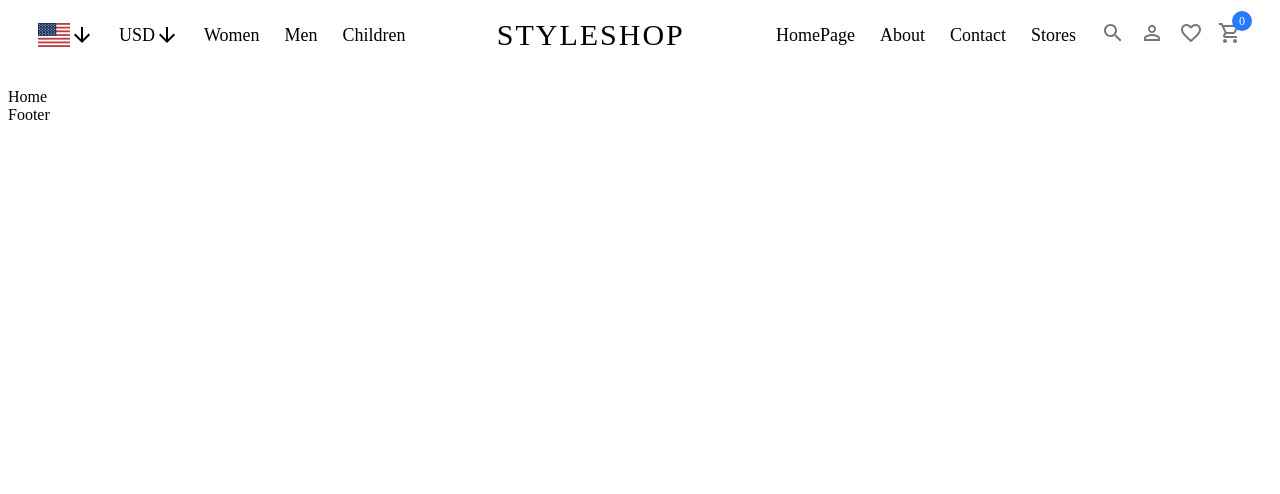
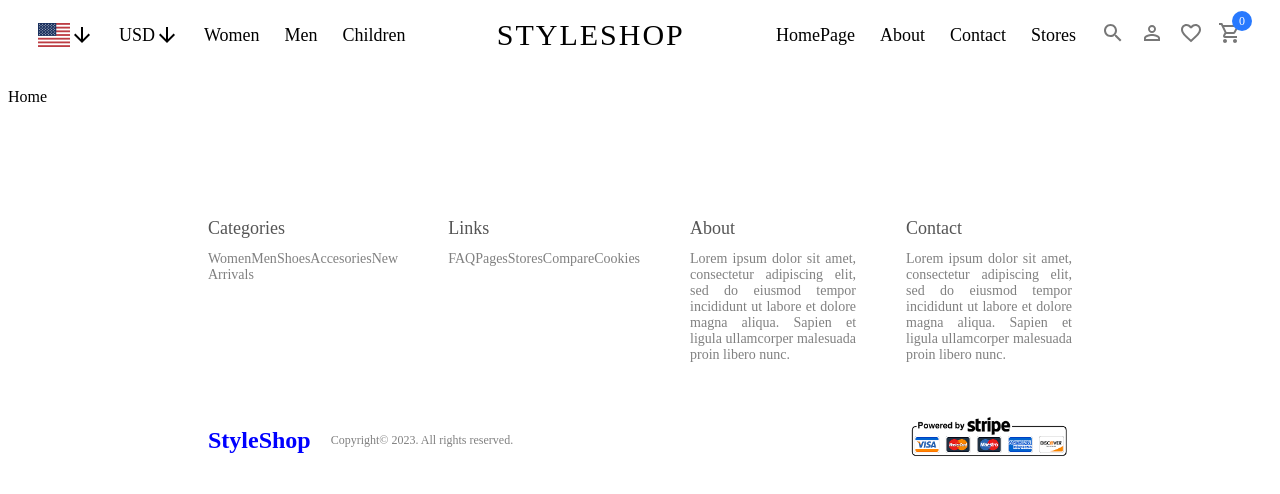
Before and after one commit to Dhiggins94/styleshop, a React (Create React App) app in the folder client/styleshop/: page / in a window 1280 px wide. Shown: the top 494 px of the page. Built offline with nearby package versions, Linux system fonts and the light colour scheme.

Commit message:
finished footer, starting homepage slider

```diff
--- a/client/styleshop/src/components/Footer/Footer.jsx
+++ b/client/styleshop/src/components/Footer/Footer.jsx
@@ -1,9 +1,55 @@
-import React from 'react'
-
+import React from "react";
+import "./footer.scss"
 const Footer = () => {
   return (
-    <div>Footer</div>
-  )
-}
+    <div className="footer">
+      <div className="top">
+        <div className="item">
+          <h1>Categories</h1>
+          <span>Women</span>
+          <span>Men</span>
+          <span>Shoes</span>
+          <span>Accesories</span>
+          <span>New Arrivals</span>
+        </div>
+        <div className="item">
+          <h1>Links</h1>
+          <span>FAQ</span>
+          <span>Pages</span>
+          <span>Stores</span>
+          <span>Compare</span>
+          <span>Cookies</span>
+        </div>
+        <div className="item">
+          <h1>About</h1>
+          <span>
+            Lorem ipsum dolor sit amet, consectetur adipiscing elit, sed do
+            eiusmod tempor incididunt ut labore et dolore magna aliqua. Sapien
+            et ligula ullamcorper malesuada proin libero nunc.
+          </span>
+        </div>
+        <div className="item">
+          <h1>Contact</h1>
+          <span>
+            Lorem ipsum dolor sit amet, consectetur adipiscing elit, sed do
+            eiusmod tempor incididunt ut labore et dolore magna aliqua. Sapien
+            et ligula ullamcorper malesuada proin libero nunc.
+          </span>
+        </div>
+      </div>
+      <div className="bottom">
+        <div className="left">
+          <span className="logo">StyleShop</span>
+          <span className="copyright">
+            Copyright© 2023. All rights reserved.
+          </span>
+        </div>
+        <div className="right">
+          <img src="/img/payments.png" alt="" />
+        </div>
+      </div>
+    </div>
+  );
+};
 
-export default Footer
+export default Footer;
--- /dev/null
+++ b/client/styleshop/src/components/Footer/footer.scss
@@ -0,0 +1,56 @@
+.footer{
+  margin: 100px 200px 20px 200px;
+
+  .top{
+    display: flex;
+    gap:50px;
+
+    .item{
+      flex: 1;
+      flex-direction: column;
+      gap: 10px;
+      text-align: justify;
+      font-size: 14px;
+
+    h1{
+      font-size: 18px;
+      font-weight: 500;
+      color: #555;
+    }
+    span{
+      color: gray;
+    }
+    }
+
+
+  }
+  .bottom{
+
+    display: flex;
+    align-items: center;
+    justify-content: space-between;
+    margin-top: 50px;
+
+    .left{
+      display: flex;
+      align-items: center;
+
+      .logo{
+        color: blue;
+        font-weight: bold;
+        font-size: 24px;
+      }
+
+      .copyright{
+        margin-left: 20px;
+        font-size: 12px;
+        color: gray;
+      }
+    }
+    .right{
+      img{
+        height: 50px;
+      }
+    }
+  }
+}
```
